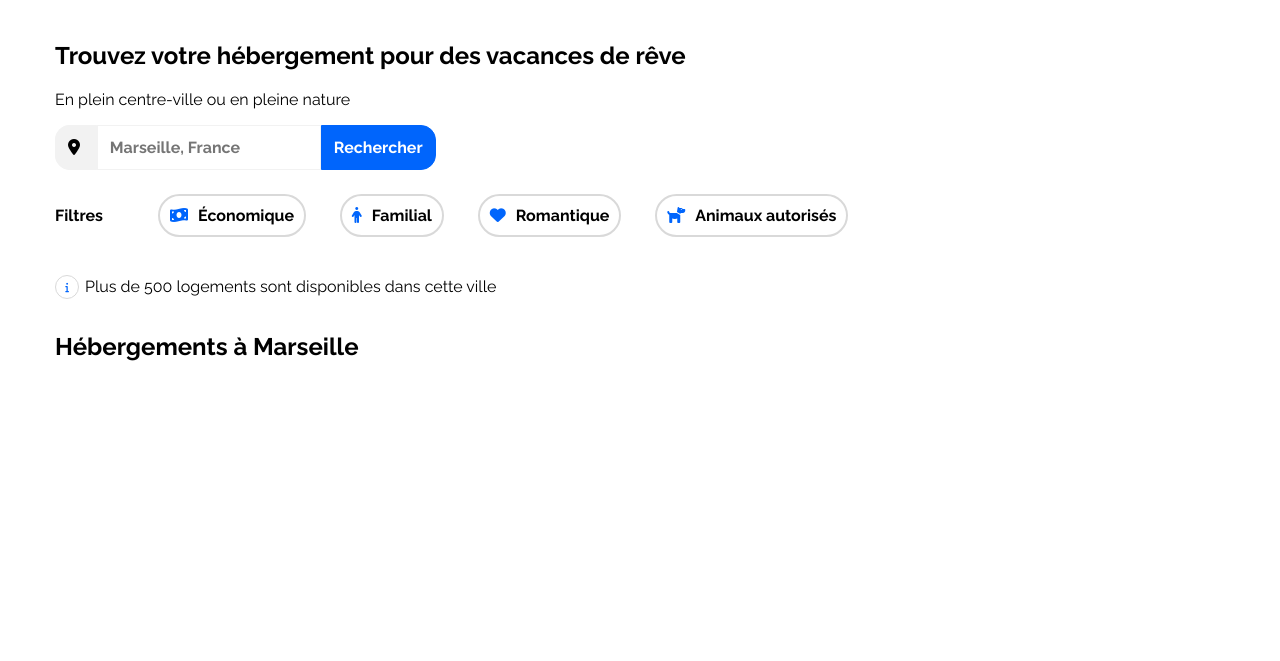
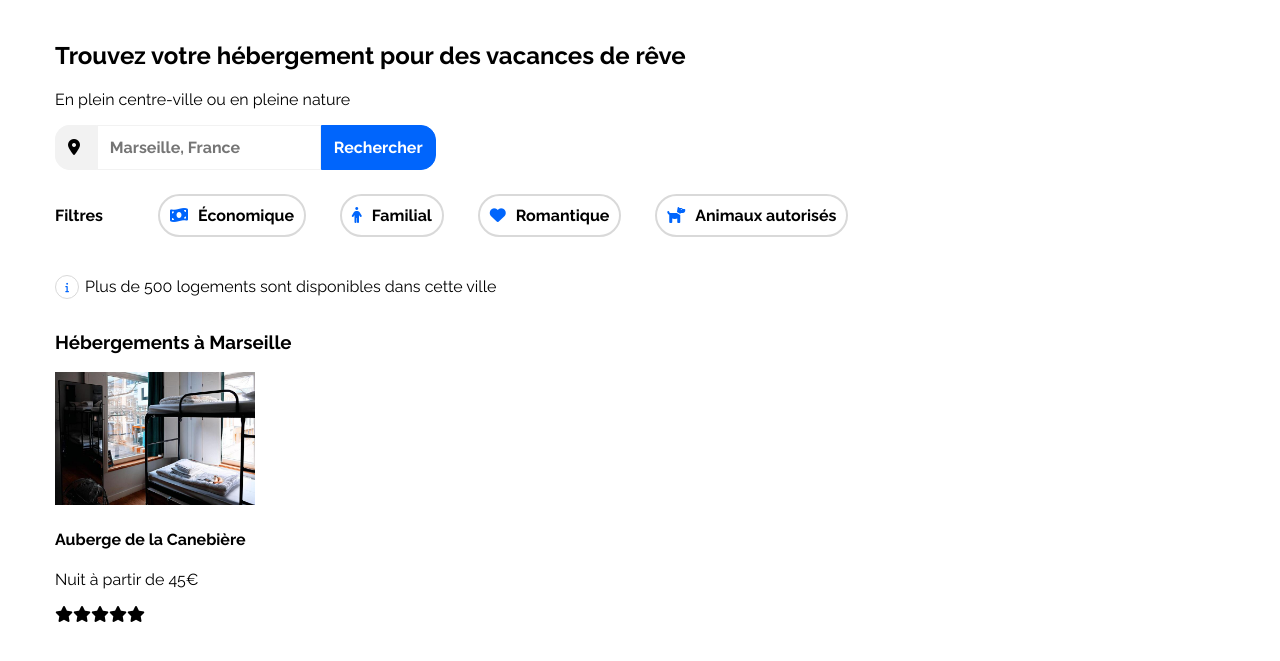
Before and after one commit to v4lverine/Projet_Booki_VB, a plain HTML site: page index.html in a window 1280 px wide. Shown: the part 85-746 px from the top of the page. Drawn offline with Linux system fonts and the light colour scheme.

Commit message:
Changement dans la branche main

```diff
--- a/index.html
+++ b/index.html
@@ -43,12 +43,17 @@
 	</section>
 
 	<section id="hébergements">
-		<h1>Hébergements à Marseille</h1>
 		<article>
+			<h1>Hébergements à Marseille</h1>
+			<div class="canebière">
+				<img src="assets/images_booki/hebergements/4_small/aubergecanebiere_small.jpg" title="Auberge de la Canebière" alt="Une photo d'une des chambres de l'auberge de la Canebière à Marseille" width="200 %"/>
+				<div class="container">
+					<h4>Auberge de la Canebière</h4>
+					<p>Nuit à partir de 45€</p>
+					<i class="fa-solid fa-star"></i><i class="fa-solid fa-star"></i><i class="fa-solid fa-star"></i><i class="fa-solid fa-star"></i><i class="fa-solid fa-star"></i>
+				</div>
+			</div>
 
-			<figure>
-				<img src=""
-			</figure>
 
 		</article>
 	</section>
```
